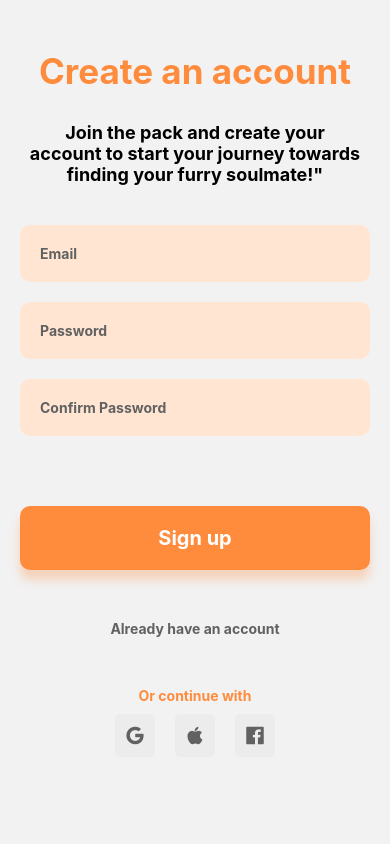
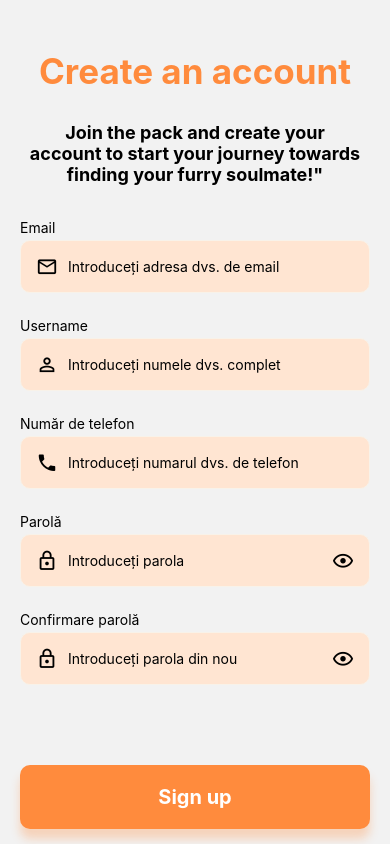
Before and after one commit to raulpuscas8/PetsAdoption, a React Native app: screen /RegisterScreen in a window 390 px wide. Shown: the top 844 px of the page. Built offline with nearby package versions, Linux system fonts and the light colour scheme.

Commit message:
registerFirebase

```diff
--- a/App.js
+++ b/App.js
@@ -15,9 +15,9 @@ const App = () => {
   return (
     <NavigationContainer>
       <Stack.Navigator screenOptions={{ headerShown: false }}>
+        <Stack.Screen name="RegisterScreen" component={RegisterScreen} />
         <Stack.Screen name="WelcomeScreen" component={WelcomeScreen} />
         <Stack.Screen name="LoginScreen" component={LoginScreen} />
-        <Stack.Screen name="RegisterScreen" component={RegisterScreen} />
         <Stack.Screen name="HomeScreen" component={DrawerNavigator} />
         <Stack.Screen name="DetailsScreen" component={DetailsScreen} />
       </Stack.Navigator>
--- /dev/null
+++ b/src/views/Input/Input.js
@@ -0,0 +1,92 @@
+import React, { useState } from "react";
+import { View, Text, StyleSheet, TextInput } from "react-native";
+import Icon from "react-native-vector-icons/MaterialCommunityIcons";
+
+import COLORS from "../../const/colors";
+
+export const CustomInput = ({
+  label,
+  iconName,
+  error,
+  password,
+  onFocus = () => {},
+  ...props
+}) => {
+  //...props adica luam si restul de proprietati, pe langa cele pe care le-am scris deja(label, iconName etc), care mai apar cand folosim Input
+  const [isFocused, setIsFocued] = useState(false);
+  const [hidePassword, setHidePassword] = useState(password); // by default, primi o parola ca si props deci useState(password)=useState(true)
+
+  return (
+    <View style={{ marginBottom: 20 }}>
+      <Text style={styles.label}>{label}</Text>
+      <View
+        style={[
+          styles.inputContainer,
+          {
+            borderColor: error
+              ? "red"
+              : isFocused
+              ? "black"
+              : COLORS.lightorange,
+          },
+        ]}
+      >
+        <Icon
+          name={iconName}
+          style={{ fontSize: 22, color: COLORS.gray, marginRight: 10 }}
+        />
+        {/* ...props aici inseamna ca ia restul de props pe care ne-a fost lene sa le scriem mai sus */}
+        <TextInput
+          {...props}
+          style={{ color: COLORS.gray, flex: 1 }}
+          autoCorrect={false}
+          onFocus={() => {
+            onFocus();
+            setIsFocued(true);
+          }}
+          onBlur={() => {
+            setIsFocued(false);
+          }}
+          secureTextEntry={hidePassword} //asta imi da tastatura de la iphone
+        />
+        {password && (
+          <Icon
+            style={{ fontSize: 22, color: COLORS.gray }}
+            onPress={
+              () => setHidePassword(!hidePassword) // pentru Input-ul parolei, intiial hidePassword e pe true, iar daca apasam pe iconita cu ochiul, hidePassword trb sa fie false ca sa putem vedea parola
+            }
+            name={hidePassword ? "eye-outline" : "eye-off-outline"} //daca hidePassword e pe true, ne afiseaza o iconita, daca e pe false cealalta cu ochiul taiat
+          />
+        )}
+      </View>
+      {/* if props-ul cu "error" este dat unde folosim Input, sa ne afiseze un text sub casuta cu eroarea */}
+      {error && <Text style={styles.errorText}>{error}</Text>}
+    </View>
+  );
+};
+
+export default CustomInput;
+
+const styles = StyleSheet.create({
+  label: {
+    marginVertical: 4,
+    fontSize: 14,
+    color: COLORS.gray,
+  },
+  inputContainer: {
+    height: 53,
+    backgroundColor: COLORS.nude,
+    color: COLORS.gray,
+    flexDirection: "row",
+    paddingHorizontal: 15,
+    borderWidth: 0.5,
+    borderColor: COLORS.black,
+    borderRadius: 10,
+    alignItems: "center",
+  },
+  errorText: {
+    color: COLORS.red,
+    fontSize: 12,
+    marginTop: 7,
+  },
+});
--- a/src/views/navigators/DrawerNavigator.js
+++ b/src/views/navigators/DrawerNavigator.js
@@ -10,6 +10,7 @@ import { Image, View, Text, Animated, StatusBar } from "react-native";
 import HomeScreen from "../screens/HomeScreen";
 import COLORS from "../../const/colors";
 import { MaterialCommunityIcons } from "@expo/vector-icons";
+import SettingsScreen from "../screens/SettingsScreen";
 
 const Drawer = createDrawerNavigator();
 
@@ -168,12 +169,13 @@ const DrawerNavigator = () => {
             />
           ),
         }}
+        component={SettingsScreen}
       >
-        {(props) => (
+        {/* {(props) => (
           <DrawerScreenContainer>
             <HomeScreen {...props} />
           </DrawerScreenContainer>
-        )}
+        )} */}
       </Drawer.Screen>
     </Drawer.Navigator>
   );
--- a/src/views/screens/RegisterScreen.js
+++ b/src/views/screens/RegisterScreen.js
@@ -4,14 +4,115 @@ import {
   Text,
   TouchableOpacity,
   View,
+  Keyboard,
 } from "react-native";
 import COLORS from "../../const/colors";
-import React from "react";
+import React, { useState } from "react";
 import { TextInput } from "react-native-gesture-handler";
 import { SafeAreaProvider } from "react-native-safe-area-context";
 import { Ionicons } from "@expo/vector-icons";
+import CustomInput from "../Input/Input";
+import { firebase } from "../../../firebase";
 
-const RegisterScreen = () => {
+const RegisterScreen = ({ navigation }) => {
+  const [errors, setErrors] = useState({});
+  const [data, setData] = useState({
+    email: "",
+    username: "",
+    phone: "",
+    password: "",
+    confirmPassword: "",
+  });
+  const firebaseError1 =
+    "Firebase: The email address is already in use by another account. (auth/email-already-in-use).";
+
+  const validari = async (
+    email,
+    username,
+    phone,
+    password,
+    confirmPassword
+  ) => {
+    Keyboard.dismiss();
+    let valid = true;
+    ////validari
+    if (!data.email) {
+      valid = false;
+      handleError("Vă rugăm, introduceți un email.", "email"); //pune primul mesaj in input-ul 'email'
+    } //pe else verificam prima data daca emailul este valid sau nu, adica daca are forma corecta, iar daca are, returnam true
+    else if (!data.email.match(/\S+@\S+.\S+/)) {
+      // \S= matches a single character other then white space => sa nu aiba white space intre @ si . gen: denisa @ yahoo.com, iar / / marcheaza inceputul si sfarsitul expresiei
+      valid = false;
+      handleError("Vă rugăm, introduceți un email valid.", "email");
+    }
+
+    if (!data.username) {
+      valid = false;
+      handleError("Vă rugăm, introduceți un user.", "username");
+    }
+
+    if (!data.phone) {
+      valid = false;
+      handleError("Vă rugăm, introduceți un numar de telefon.", "phone");
+    }
+
+    if (!data.password) {
+      valid = false;
+      handleError("Vă rugăm, introduceți o parolă.", "password");
+    } else if (data.password.length < 8) {
+      valid = false;
+      handleError(
+        "Vă rugăm, introduceți o parolă cu minim 8 caractere.",
+        "password"
+      );
+    }
+    if (!data.confirmPassword) {
+      valid = false;
+      handleError("Vă rugăm, reintroduceți parola.", "confirmPassword");
+    } else if (data.confirmPassword !== data.password) {
+      valid = false;
+      handleError("Parolele sunt diferite. ", "confirmPassword");
+    }
+    if (valid) {
+      await firebase
+        .auth()
+        .createUserWithEmailAndPassword(email, password)
+        .then((userCredential) => {
+          // Get the user ID
+          const userEmail = firebase.auth().currentUser.email; //////////////////////////
+          // Add the user data to the 'utilizatori' collection in Firestore
+          firebase
+            .firestore()
+            .collection("users")
+            .doc(userEmail) //////////////////////////////////
+            .set({
+              email,
+              username,
+              phone,
+            })
+            .then(() => {
+              console.log("User data added to Firestore.");
+            })
+            .catch((error) => {
+              console.log("Error adding user data to Firestore: ", error);
+            });
+          navigation.navigate("HomeScreen");
+        })
+        .catch((error) => {
+          if (error.message === firebaseError1) {
+            handleError("Un cont cu acest email există deja!", "email");
+          }
+        });
+    }
+  };
+  const handleOnChange = (text, data) => {
+    setData((prevState) => ({ ...prevState, [data]: text }));
+  };
+  // input din () reprezinta input-ul (email, password, fullname) unde vrem sa afisam mesajul de eroare erroMessage
+  const handleError = (errorMessage, data) => {
+    setErrors((prevState) => ({ ...prevState, [data]: errorMessage }));
+  };
+
   return (
     <SafeAreaView>
       <View
@@ -51,47 +152,72 @@ const RegisterScreen = () => {
             marginVertical: 30,
           }}
         >
-          <TextInput
-            placeholder="Email"
-            placeholderTextColor={COLORS.dark}
-            style={{
-              fontWeight: "bold",
-              fontSize: 14,
-              padding: 20,
-              backgroundColor: COLORS.nude,
-              borderRadius: 10,
-              marginVertical: 10,
+          <CustomInput
+            label="Email"
+            iconName="email-outline"
+            placeholder="Introduceți adresa dvs. de email"
+            onChangeText={(text) => handleOnChange(text, "email")}
+            error={errors.email}
+            onFocus={() => {
+              handleError(null, "email");
             }}
           />
-
-          <TextInput
-            placeholder="Password"
-            placeholderTextColor={COLORS.dark}
-            secureTextEntry
-            style={{
-              fontWeight: "bold",
-              fontSize: 14,
-              padding: 20,
-              backgroundColor: COLORS.nude,
-              borderRadius: 10,
-              marginVertical: 10,
+          <CustomInput
+            label="Username"
+            iconName="account-outline"
+            placeholder="Introduceți numele dvs. complet"
+            onChangeText={(text) => handleOnChange(text, "username")}
+            error={errors.username}
+            onFocus={() => {
+              handleError(null, "username");
             }}
           />
-          <TextInput
-            placeholder="Confirm Password"
-            placeholderTextColor={COLORS.dark}
-            secureTextEntry
-            style={{
-              fontWeight: "bold",
-              fontSize: 14,
-              padding: 20,
-              backgroundColor: COLORS.nude,
-              borderRadius: 10,
-              marginVertical: 10,
+          <CustomInput
+            keyboardType="numeric"
+            label="Număr de telefon"
+            iconName="phone"
+            placeholder="Introduceți numarul dvs. de telefon"
+            onChangeText={(text) => handleOnChange(text, "phone")}
+            error={errors.phone}
+            onFocus={() => {
+              handleError(null, "phone");
+            }}
+          />
+          <CustomInput
+            label="Parolă"
+            iconName="lock-outline"
+            placeholder="Introduceți parola"
+            onChangeText={(text) => handleOnChange(text, "password")}
+            error={errors.password}
+            onFocus={() => {
+              handleError(null, "password");
+            }}
+            // blurOnSubmit={false}
+            // onSubmitEditing={() => Keyboard.dismiss()}
+            password
+          />
+          <CustomInput
+            label="Confirmare parolă"
+            iconName="lock-outline"
+            placeholder="Introduceți parola din nou"
+            onChangeText={(text) => handleOnChange(text, "confirmPassword")}
+            password
+            error={errors.confirmPassword}
+            onFocus={() => {
+              handleError(null, "confirmPassword");
             }}
           />
         </View>
         <TouchableOpacity
+          onPress={() => {
+            validari(
+              data.email,
+              data.username,
+              data.phone,
+              data.password,
+              data.confirmPassword //nu cred ca trb neaparat
+            );
+          }}
           style={{
             padding: 20,
             backgroundColor: COLORS.primary,
@@ -124,6 +250,7 @@ const RegisterScreen = () => {
           }}
         >
           <Text
+            onPress={() => navigation.navigate("LoginScreen")}
             style={{
               fontWeight: "bold",
               color: COLORS.dark,
```
Also changed, not shown: firebase.js (+23 -22 lines), src/views/screens/LoginScreen.js (+1 -11 lines), src/views/screens/SettingsScreen.js (+23 -3 lines).
